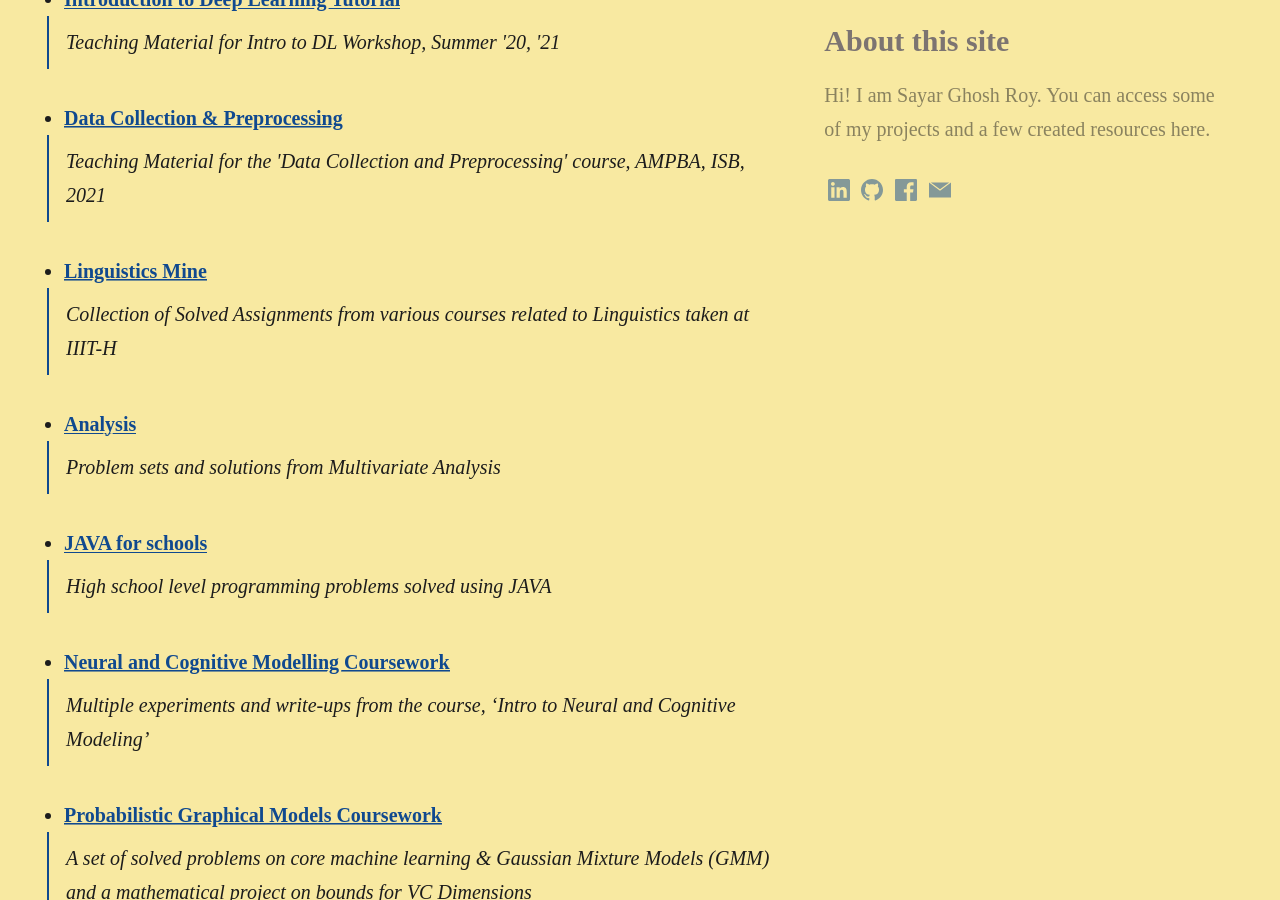
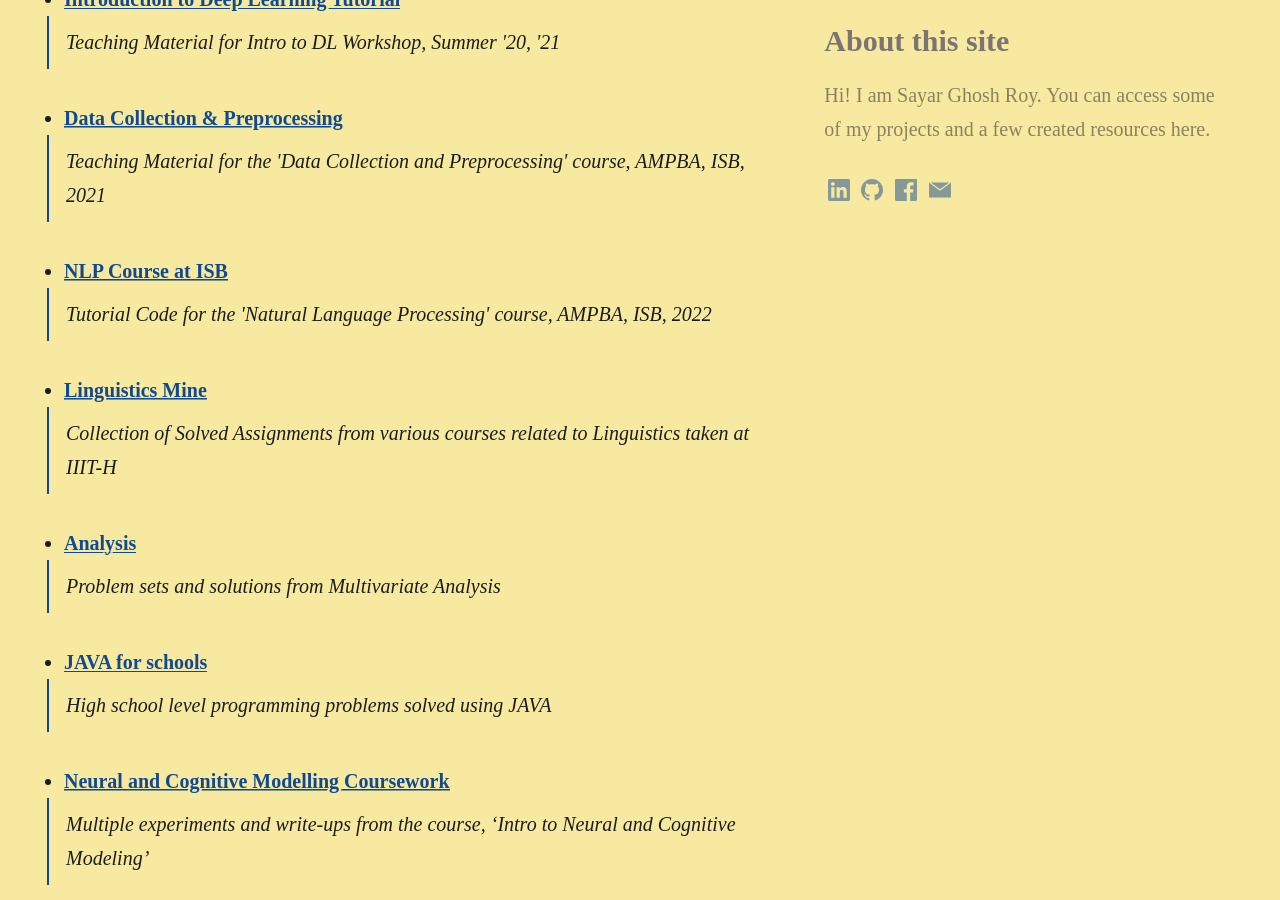
Before and after one commit to sayarghoshroy/sayarghoshroy.github.io, a Jekyll site: the page built from work.md, in a window 1280 px wide and 900 px high, scrolled down 7488 px. Built offline with Jekyll 4.4.1, drawn with Linux system fonts in a browser that asks for light colours; some web fonts are replaced.

Commit message:
Added link to NLP tutorials for ISB, AMPBA

```diff
--- a/work.md
+++ b/work.md
@@ -161,6 +161,9 @@ aside: true
 - [<b>Data Collection & Preprocessing</b>](https://github.com/sayarghoshroy/Data_Collection_Preprocessing)
 > <p style="align: justify">Teaching Material for the 'Data Collection and Preprocessing' course, AMPBA, ISB, 2021</p>
 
+- [<b>NLP Course at ISB</b>](https://github.com/sayarghoshroy/NLP_course_at_ISB)
+> <p style="align: justify">Tutorial Code for the 'Natural Language Processing' course, AMPBA, ISB, 2022</p>
+
 - [<b>Linguistics Mine</b>](https://github.com/sayarghoshroy/Linguistics_Mine)
 > <p style="align: justify">Collection of Solved Assignments from various courses related to Linguistics taken at IIIT-H</p>
 
```
